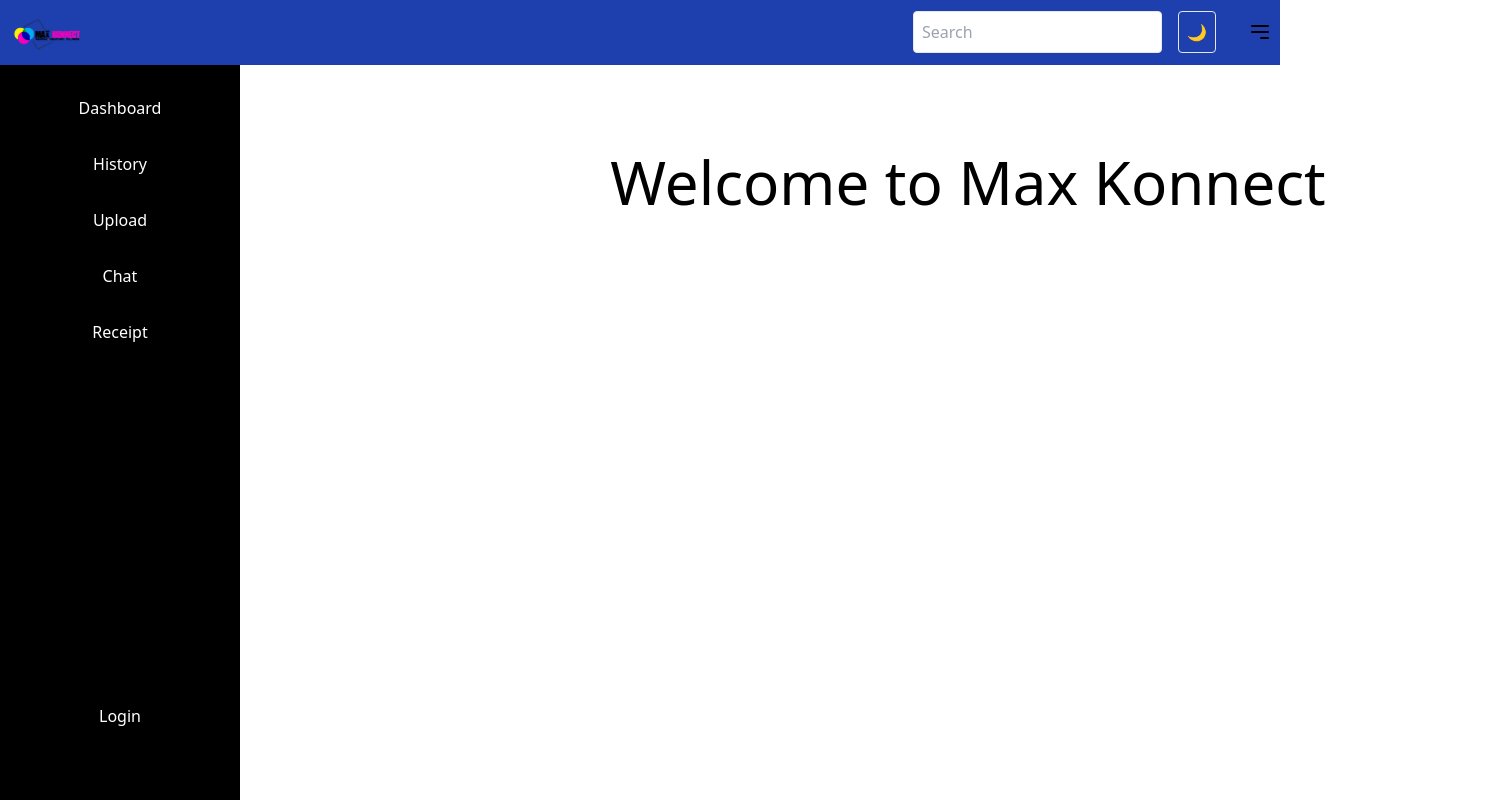
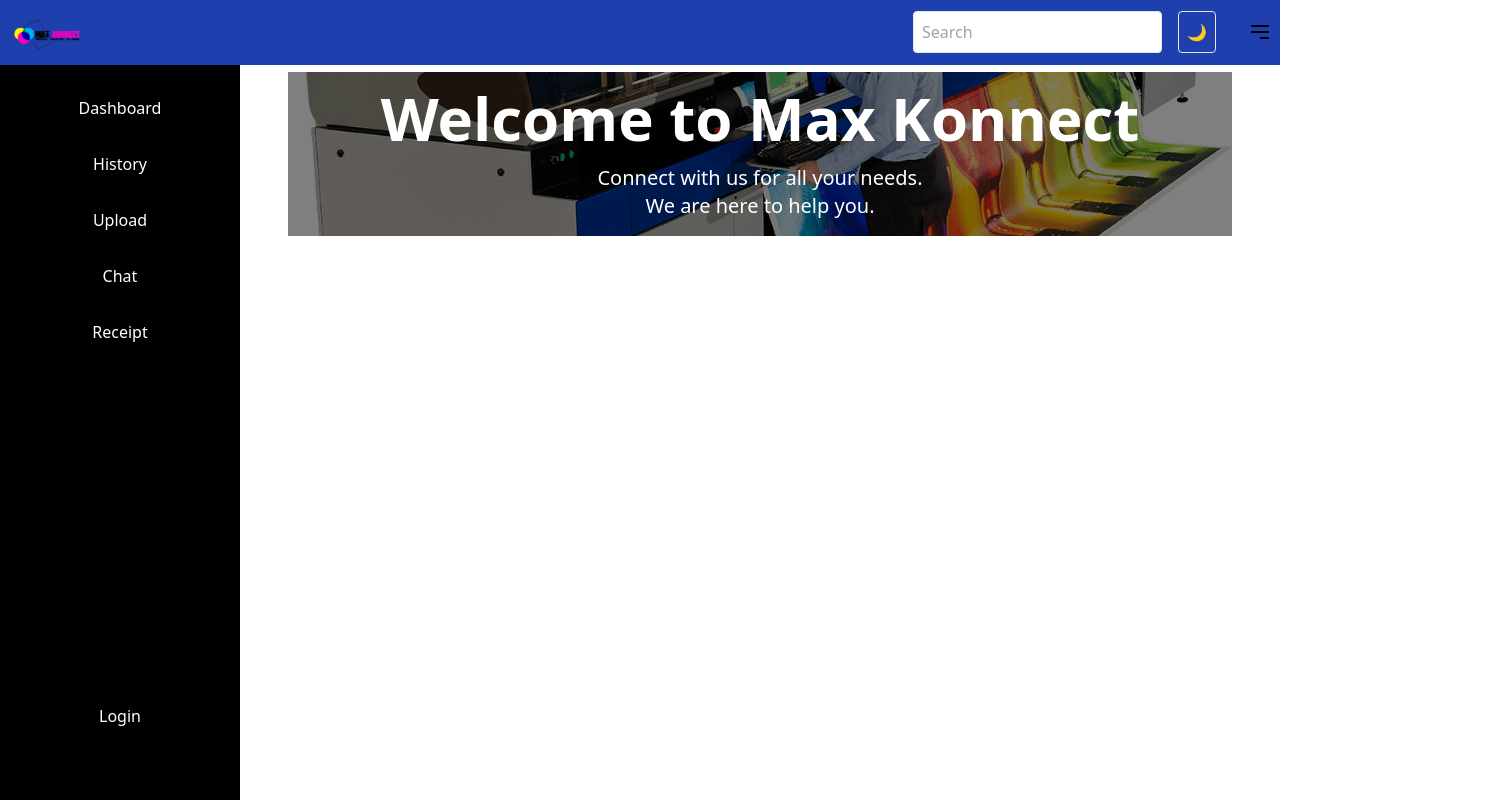
Before and after one commit to Maxzyto/Max_konnect, a React (Vite) app: page /dashboard in a window 1280 px wide. Shown: the whole page, 1488 px wide, since content can reach past the window. Built offline with nearby package versions, Linux system fonts and the light colour scheme.

Commit message:
login and navbar functionality add, image added to the bg

```diff
--- a/package.json
+++ b/package.json
@@ -12,6 +12,7 @@
   "dependencies": {
     "react": "^19.0.0",
     "react-dom": "^19.0.0",
+    "react-icons": "^5.5.0",
     "react-router-dom": "^7.4.0"
   },
   "devDependencies": {
--- a/src/components/Navbar.jsx
+++ b/src/components/Navbar.jsx
@@ -1,13 +1,33 @@
-import React from "react";
+import React, { useState } from "react";
 import { Link } from "react-router-dom";
+import { FiMenu, FiX } from "react-icons/fi"; // Import icons
 
-const Navbar = ({ user, onLogout, }) => {
+const Navbar = ({ user, onLogout }) => {
+  const [isOpen, setIsOpen] = useState(false); // State to toggle menu
+
   return (
-    <nav className="bg-black text-white w-60 h-[calc(100vh-4rem)] fixed top-16 left-0 py-6 px-4 overflow-y-auto">
+    <>
+      {/* Mobile Menu Button */}
+      <button
+        className="md:hidden fixed top-4 left-4 z-50 bg-black text-white p-2 rounded"
+        onClick={() => setIsOpen(!isOpen)}
+      >
+        {isOpen ? <FiX size={24} /> : <FiMenu size={24} />}
+      </button>
+
+      {/* Sidebar */}
+      <nav
+        className={`bg-black text-white w-60 h-full fixed top-0 left-0 py-6 px-4 transition-transform duration-300 ${
+          isOpen ? "translate-x-0" : "-translate-x-64"
+        } md:translate-x-0 md:h-[calc(100vh-4rem)] md:top-16`}
+      >
         <ul className="flex flex-col h-full justify-between">
           <div className="space-y-4">
             <li>
-            <Link to="/dashboard" className="block p-2 hover:bg-blue-800 rounded-md">
+              <Link
+                to="/dashboard"
+                className="block p-2 hover:bg-blue-800 rounded-md"
+              >
                 Dashboard
               </Link>
             </li>
@@ -28,13 +48,18 @@
               </Link>
             </li>
             <li>
-            <Link to="/chat" className="block p-2 hover:bg-blue-800 rounded-md">
+              <Link
+                to="/chat"
+                className="block p-2 hover:bg-blue-800 rounded-md"
+              >
                 Chat
               </Link>
             </li>
             <li>
               <Link
-              to="/receipt" className="block p-2 hover:bg-blue-800 rounded-md">
+                to="/receipt"
+                className="block p-2 hover:bg-blue-800 rounded-md"
+              >
                 Receipt
               </Link>
             </li>
@@ -43,9 +68,7 @@
           <div className="pb-10">
             {user ? (
               <button
-              onClick={() => {
-                onLogout();
-              }}
+                onClick={onLogout}
                 className="block w-full text-left p-2 hover:bg-blue-800 rounded-md"
               >
                 Sign Out
@@ -61,6 +84,7 @@
           </div>
         </ul>
       </nav>
+    </>
   );
 };
 
--- a/src/pages/Dashboard.jsx
+++ b/src/pages/Dashboard.jsx
@@ -4,9 +4,22 @@
 
 
   return (
-    <div className="p-4 h-100 w-100 bg-cover ps-10 pt-20 pl-30 overflow-hidden" >
-      {/* <Navbar user={{ name: "Guest" }} onLogout={onLogout} /> */}
-      <h1 className="color-black text-6xl text-bold w-screen ">Welcome to Max Konnect</h1>
+    <div
+      className="p-4 h-full w-full bg-cover overflow-hidden flex flex-col items-center justify-center"
+      style={{
+        backgroundImage: "url('/pngwing.com.png')",
+        backgroundSize: "cover",
+        backgroundPosition: "center",
+        backgroundRepeat: "repeat",
+        backgroundColor: "rgba(0, 0, 0, 0.5)",
+        backgroundBlendMode: "overlay",
+      }}
+    >
+      <h1 className="text-white text-6xl font-bold text-center">Welcome to Max Konnect</h1>
+      <div className="text-center mt-4 text-white text-xl">
+        <p>Connect with us for all your needs.</p>
+        <p>We are here to help you.</p>
+      </div>
     </div>
   );
 }
--- a/src/pages/Login.jsx
+++ b/src/pages/Login.jsx
@@ -1,24 +1,25 @@
-
 import React, { useState } from "react";
+import { useNavigate } from "react-router-dom";
 
 function Login({ onLogin }) {
   const [username, setUsername] = useState("");
   const [password, setPassword] = useState("");
+  const navigate = useNavigate();
 
   const handleSubmit = (e) => {
     e.preventDefault();
-
     if (username && password) {
-      onLogin({ username: username, id: 1 });
+      onLogin({ username, id: 1 });
+      navigate("./src/pages/Dashboard");
     } else {
       alert("Please enter username and password.");
     }
   };
 
   return (
-    <div className="flex items-center justify-center mb-2 p-8 h-screen">
-      <div className="bg-white p-8 rounded shadow-md w-96">
-        <h2 className="text-2xl font-semibold mb-4">Login</h2>
+    <div className="flex items-center justify-center h-screen p-4">
+      <div className="bg-white p-8 rounded shadow-md w-full max-w-md">
+        <h2 className="text-2xl font-semibold mb-4 text-center">Login</h2>
         <form onSubmit={handleSubmit}>
           <div className="mb-4">
             <label className="block text-gray-700 text-sm font-bold mb-2">
@@ -28,7 +29,7 @@
               type="text"
               value={username}
               onChange={(e) => setUsername(e.target.value)}
-              className="shadow appearance-none border rounded w-full py-2 px-3 text-gray-700 leading-tight focus:outline-none focus:shadow-outline"
+              className="w-full p-2 border rounded focus:outline-none focus:ring focus:border-blue-300"
             />
           </div>
           <div className="mb-6">
@@ -39,12 +40,12 @@
               type="password"
               value={password}
               onChange={(e) => setPassword(e.target.value)}
-              className="shadow appearance-none border rounded w-full py-2 px-3 text-gray-700 leading-tight focus:outline-none focus:shadow-outline"
+              className="w-full p-2 border rounded focus:outline-none focus:ring focus:border-blue-300"
             />
           </div>
           <button
             type="submit"
-            className="bg-blue-500 hover:bg-blue-700 text-white font-bold py-2 px-4 rounded focus:outline-none focus:shadow-outline"
+            className="w-full bg-blue-500 hover:bg-blue-700 text-white font-bold py-2 rounded focus:outline-none focus:ring focus:ring-blue-300"
           >
             Login
           </button>
```
Also changed, not shown: 1 other file (tests, documents, lock files or other folders). Lines whose indentation alone changed are shown as unchanged.
